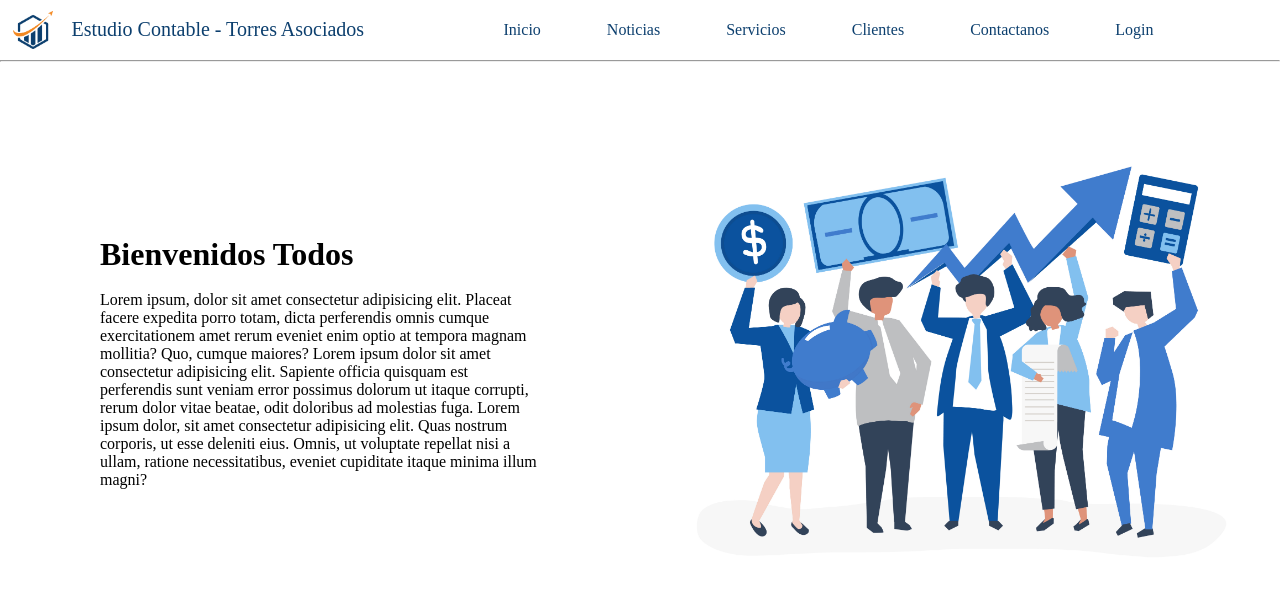
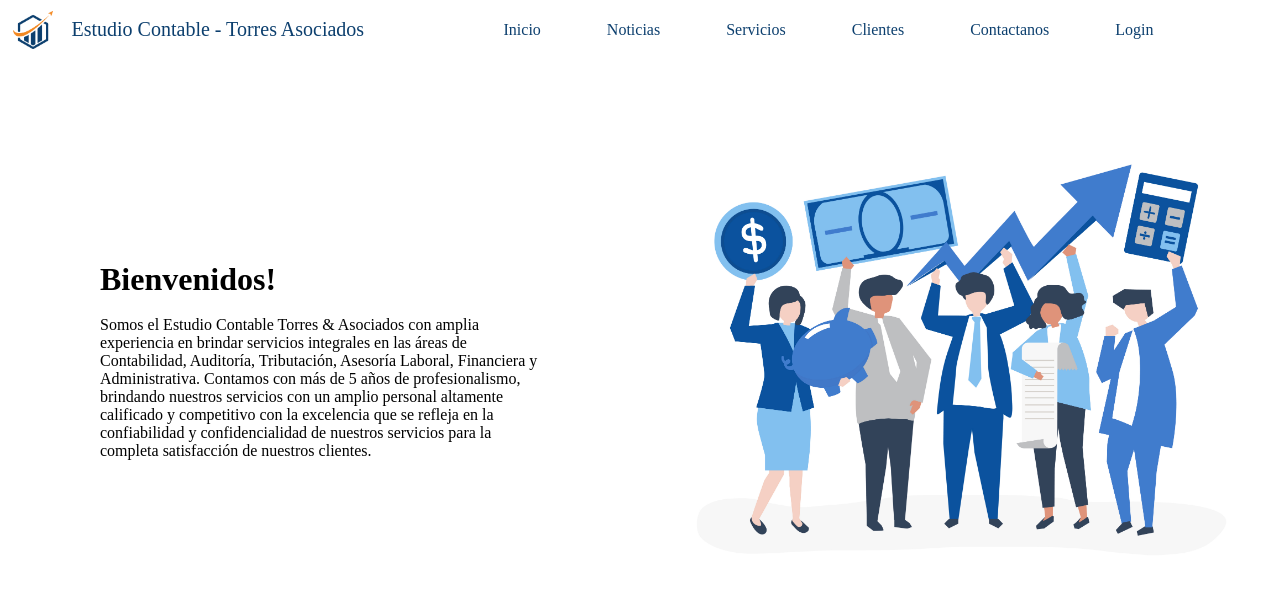
Before and after one commit to devcoder2000/estudio-contable, a PHP site: page / in a window 1280 px wide. Shown: the top 589 px of the page. Run offline with PHP 8.4, Linux system fonts and the light colour scheme.

Commit message:
Migrando a php

```diff
--- a/index.html
+++ /dev/null
@@ -1,58 +0,0 @@
-<!DOCTYPE html>
-<html lang="en">
-  <head>
-    <meta charset="UTF-8" />
-    <meta http-equiv="X-UA-Compatible" content="IE=edge" />
-    <meta name="viewport" content="width=device-width, initial-scale=1.0" />
-    <link rel="stylesheet" href="style.css" />
-    <link
-      rel="shortcut icon"
-      href="img/Logo-Estudio-Contable.png"
-      type="image/x-icon"
-    />
-    <title>Estudio Contable - Torres Asociados</title>
-  </head>
-  <body>
-    <div class="divContainer__h">
-      <a class="divContainer__h__logo" href="index.html">
-        <img src="img/Logo-Estudio-Contable.png" alt="Logo EC" />
-
-        <p>Estudio Contable - Torres Asociados</p>
-      </a>
-
-      <nav class="divContainer__h__nav">
-        <ul>
-          <li><a href="index.html">Inicio</a></li>
-          <li><a href="">Noticias</a></li>
-          <li><a href="">Servicios</a></li>
-          <li><a href="">Clientes</a></li>
-          <li><a href="">Contactanos</a></li>
-          <li><a href="login.html">Login</a></li>
-        </ul>
-      </nav>
-    </div>
-    <hr />
-    <div class="divContainer__c">
-      <div class="divContainer__c__M">
-        <h1>Bienvenidos Todos</h1>
-        <br />
-        <p>
-          Lorem ipsum, dolor sit amet consectetur adipisicing elit. Placeat
-          facere expedita porro totam, dicta perferendis omnis cumque
-          exercitationem amet rerum eveniet enim optio at tempora magnam
-          mollitia? Quo, cumque maiores? Lorem ipsum dolor sit amet consectetur
-          adipisicing elit. Sapiente officia quisquam est perferendis sunt
-          veniam error possimus dolorum ut itaque corrupti, rerum dolor vitae
-          beatae, odit doloribus ad molestias fuga. Lorem ipsum dolor, sit amet
-          consectetur adipisicing elit. Quas nostrum corporis, ut esse deleniti
-          eius. Omnis, ut voluptate repellat nisi a ullam, ratione
-          necessitatibus, eveniet cupiditate itaque minima illum magni?
-        </p>
-      </div>
-      <div class="divContainer__c__P">
-        <img class="publicidad" src="img/publicidad.jpg" alt="publicidad" />
-      </div>
-    </div>
-
-  </body>
-</html>
--- /dev/null
+++ b/index.php
@@ -0,0 +1,22 @@
+<?php include('templates/head.php');?>
+
+
+    <div class="divContainer__c">
+      <div class="divContainer__c__M">
+        <h1>Bienvenidos!</h1>
+        <br />
+        <p>
+          Somos el Estudio Contable Torres & Asociados con amplia
+experiencia en brindar servicios integrales en las áreas de
+Contabilidad, Auditoría, Tributación, Asesoría Laboral, Financiera y
+Administrativa. Contamos con más de 5 años de profesionalismo,
+brindando nuestros servicios con un amplio personal altamente calificado y
+competitivo con la excelencia que se refleja en la confiabilidad y
+confidencialidad de nuestros servicios para la completa satisfacción de nuestros
+clientes.
+        </p>
+      </div>
+      <div class="divContainer__c__P">
+        <img class="publicidad" src="img/publicidad.jpg" alt="publicidad" />
+      </div>
+    </div>
--- /dev/null
+++ b/templates/footer.php
@@ -0,0 +1,6 @@
+
+  <footer>
+
+  </footer>
+  </body>
+</html>
--- /dev/null
+++ b/templates/head.php
@@ -0,0 +1,33 @@
+<!DOCTYPE html>
+<html lang="en">
+  <head>
+    <meta charset="UTF-8" />
+    <meta http-equiv="X-UA-Compatible" content="IE=edge" />
+    <meta name="viewport" content="width=device-width, initial-scale=1.0" />
+    <link rel="stylesheet" href="style.css" />
+    <link
+      rel="shortcut icon"
+      href="img/Logo-Estudio-Contable.png"
+      type="image/x-icon"
+    />
+    <title>Estudio Contable - Torres Asociados</title>
+  </head>
+  <body>
+    <div class="divContainer__h">
+      <a class="divContainer__h__logo" href="index.html">
+        <img src="img/Logo-Estudio-Contable.png" alt="Logo EC" />
+
+        <p>Estudio Contable - Torres Asociados</p>
+      </a>
+
+      <nav class="divContainer__h__nav">
+        <ul>
+          <li><a href="index.php">Inicio</a></li>
+          <li><a href="">Noticias</a></li>
+          <li><a href="">Servicios</a></li>
+          <li><a href="">Clientes</a></li>
+          <li><a href="">Contactanos</a></li>
+          <li><a href="login.php">Login</a></li>
+        </ul>
+      </nav>
+    </div>
```
Also changed, not shown: login.php (renamed from login.html, +2 -38 lines), README.md (deleted).
